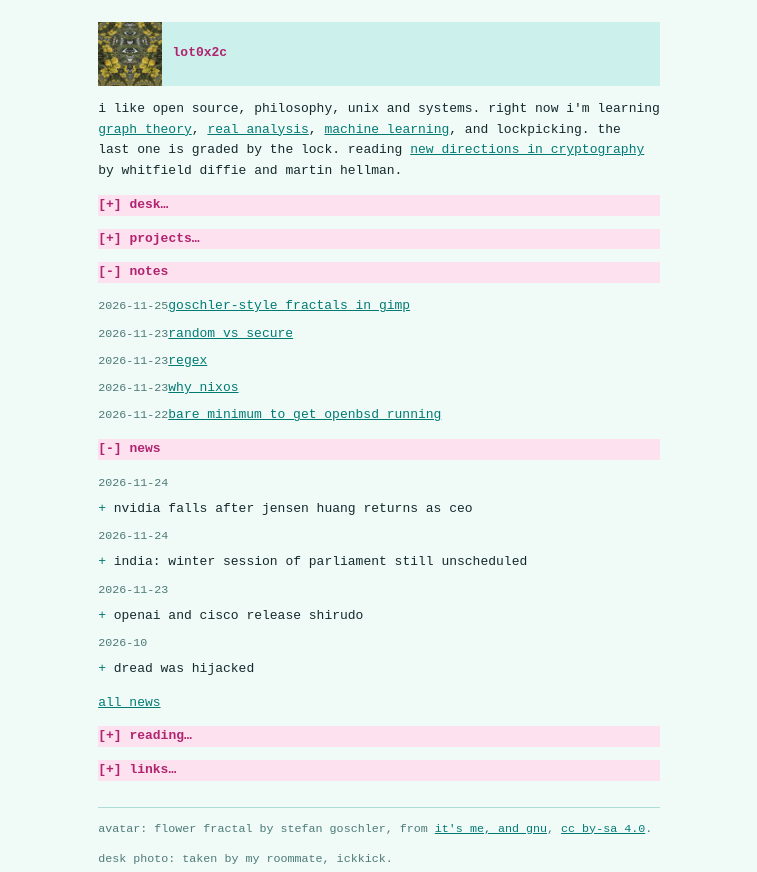
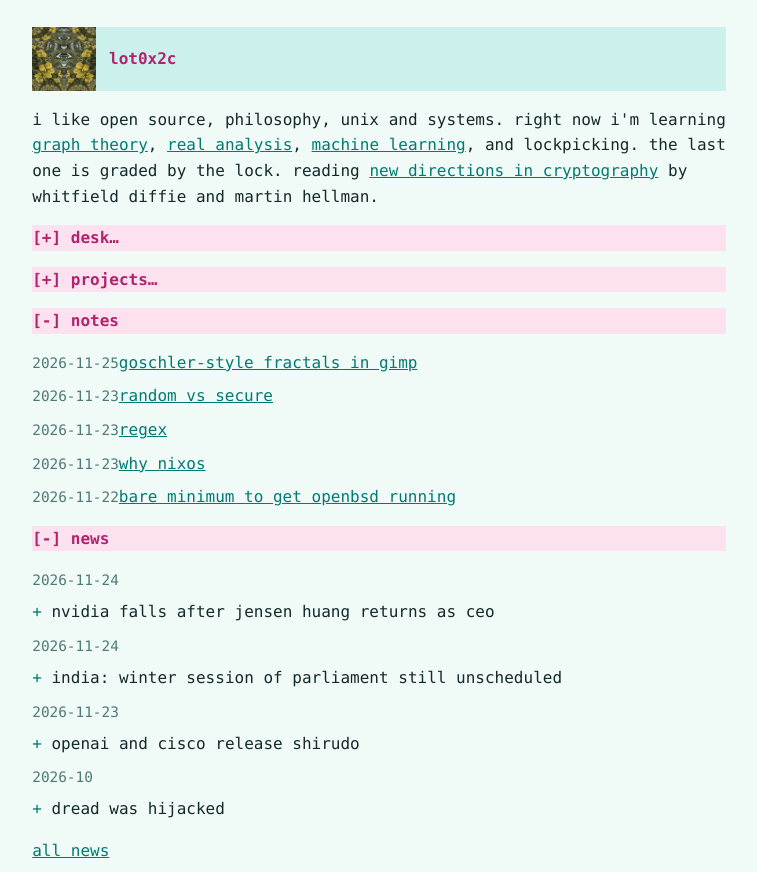
Before and after one commit to lot0x2c/lot0x2c.github.io, a plain HTML site: page index.html in a window 1280 px wide. Shown: the top 872 px of the page, without its empty margins (261-1018 px from the left). Drawn offline with Linux system fonts and the light colour scheme.

Commit message:
self-host dejavu sans mono
Co-Authored-By: Claude Sonnet 5.5 <noreply@anthropic.com>
Claude-Session: https://claude.ai/code/session_01HLq4n9C5K2trFoQKkXpPcR

```diff
--- a/index.html
+++ b/index.html
@@ -4,7 +4,7 @@
 <meta charset="utf-8">
 <meta name="viewport" content="width=device-width, initial-scale=1">
 <title>lot0x2c</title>
-<link rel="stylesheet" href="style.css?v=f68dcd4a">
+<link rel="stylesheet" href="style.css?v=65205c49">
 </head>
 <body>
 <main>
--- a/style.css
+++ b/style.css
@@ -1,7 +1,9 @@
+@font-face { font-family: "DejaVu Sans Mono"; src: url(fonts/DejaVuSansMono.woff2) format("woff2"); font-weight: normal; font-display: swap; }
+@font-face { font-family: "DejaVu Sans Mono"; src: url(fonts/DejaVuSansMono-Bold.woff2) format("woff2"); font-weight: bold; font-display: swap; }
 :root { color-scheme: light dark; --bg:#f0fbf8; --text:#14292a; --muted:#4d7a76; --link:#007a72; --bar1:#ccf0ec; --bar2:#fde1ee; --head:#b0246f; --panel:#dbf3f0; --line:#aedcd6; }
 @media (prefers-color-scheme: dark) { :root { --bg:#0b1617; --text:#cbe9e6; --muted:#7caba6; --link:#5eeedc; --bar1:#0e3335; --bar2:#3a1a2c; --head:#ff8fc4; --panel:#12262a; --line:#2f5a58; } }
 a { color: var(--link); }
-body { background: var(--bg); color: var(--text); max-width: 72ch; margin: 0 auto; padding: 1em; font: 1em/1.6 monospace; overflow-wrap: anywhere; }
+body { background: var(--bg); color: var(--text); max-width: 72ch; margin: 0 auto; padding: 1em; font: 1em/1.6 "DejaVu Sans Mono", monospace; overflow-wrap: anywhere; }
 h1, h2 { font-size: 1em; color: var(--head); }
 h1 { background: var(--bar1); }
 h2, summary { background: var(--bar2); }
@@ -22,7 +24,7 @@ ul.posts, ul.reads { list-style: none; padding: 0; }
 .desk { flex: 1 1 14em; margin: 0; }
 .desk-text { flex: 1 1 14em; }
 footer { border-top: 1px solid var(--line); margin-top: 2em; }
-.fig text { fill: currentColor; font: 14px monospace; }
+.fig text { fill: currentColor; font: 14px "DejaVu Sans Mono", monospace; }
 .fig .box, .fig .act, .fig .screen { fill: var(--panel); stroke: var(--line); }
 .fig .ln { stroke: currentColor; fill: none; }
 .fig .head { fill: currentColor; }
```
Also changed, not shown: fonts/DejaVuSansMono-Bold.woff2 (added), fonts/DejaVuSansMono.woff2 (added).
